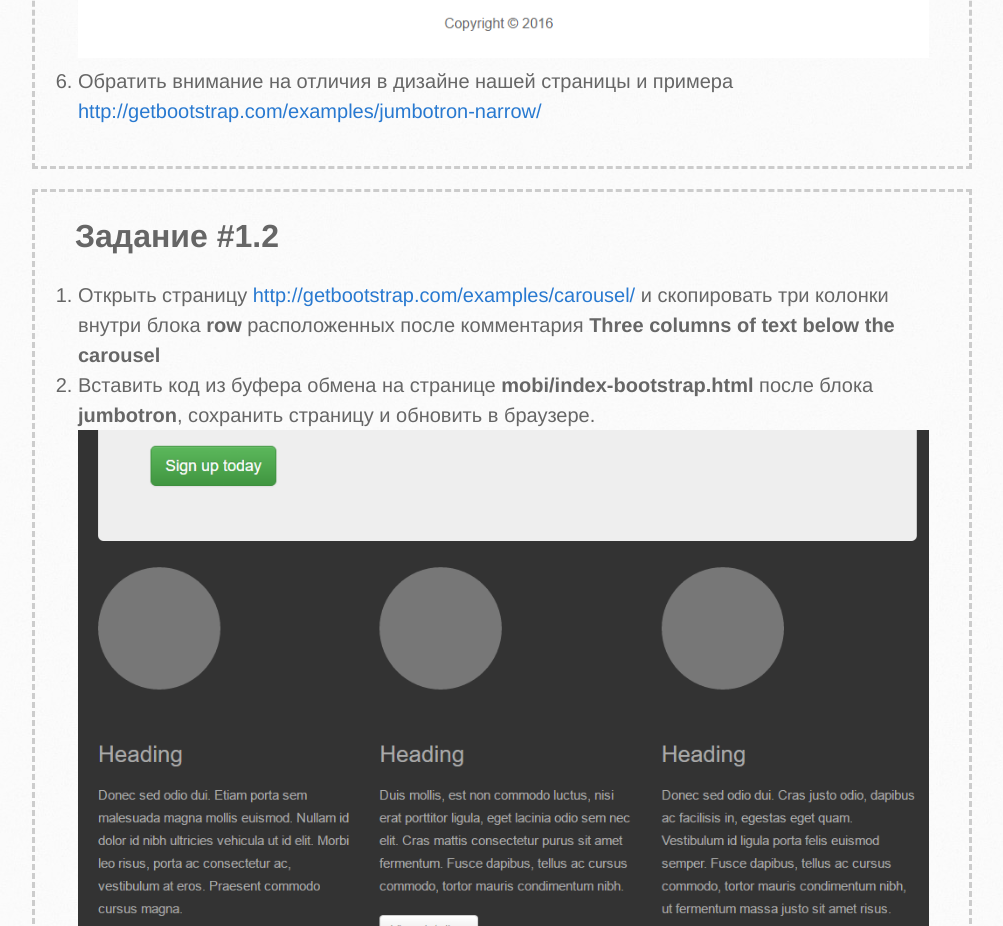
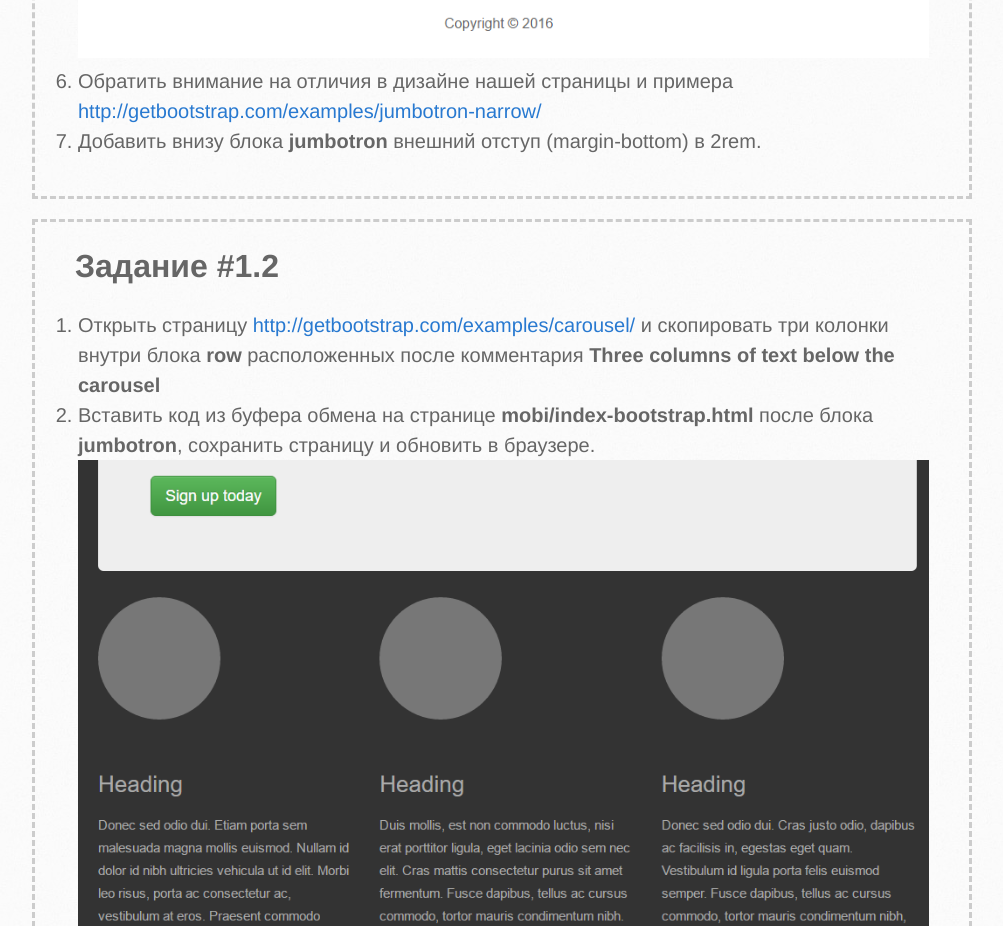
Before and after one commit to alekskorovin/html-css-practice-9, a plain HTML site: page index.html in a window 1280 px wide. Shown: the part 3328-4254 px from the top of the page, without its empty margins (138-1141 px from the left). Drawn offline with Linux system fonts and the light colour scheme; a script that the page names is missing.

Commit message:
added details to the task

```diff
--- a/index.html
+++ b/index.html
@@ -116,6 +116,9 @@
                     </li>
                     <li>
                         Обратить внимание на отличия в дизайне нашей страницы и примера <a href="http://getbootstrap.com/examples/jumbotron-narrow/">http://getbootstrap.com/examples/jumbotron-narrow/</a>
+                    </li>
+                    <li>
+                        Добавить внизу блока <b>jumbotron</b> внешний отступ (margin-bottom) в 2rem.
                     </li>
                 </ol>
             </div>
```
